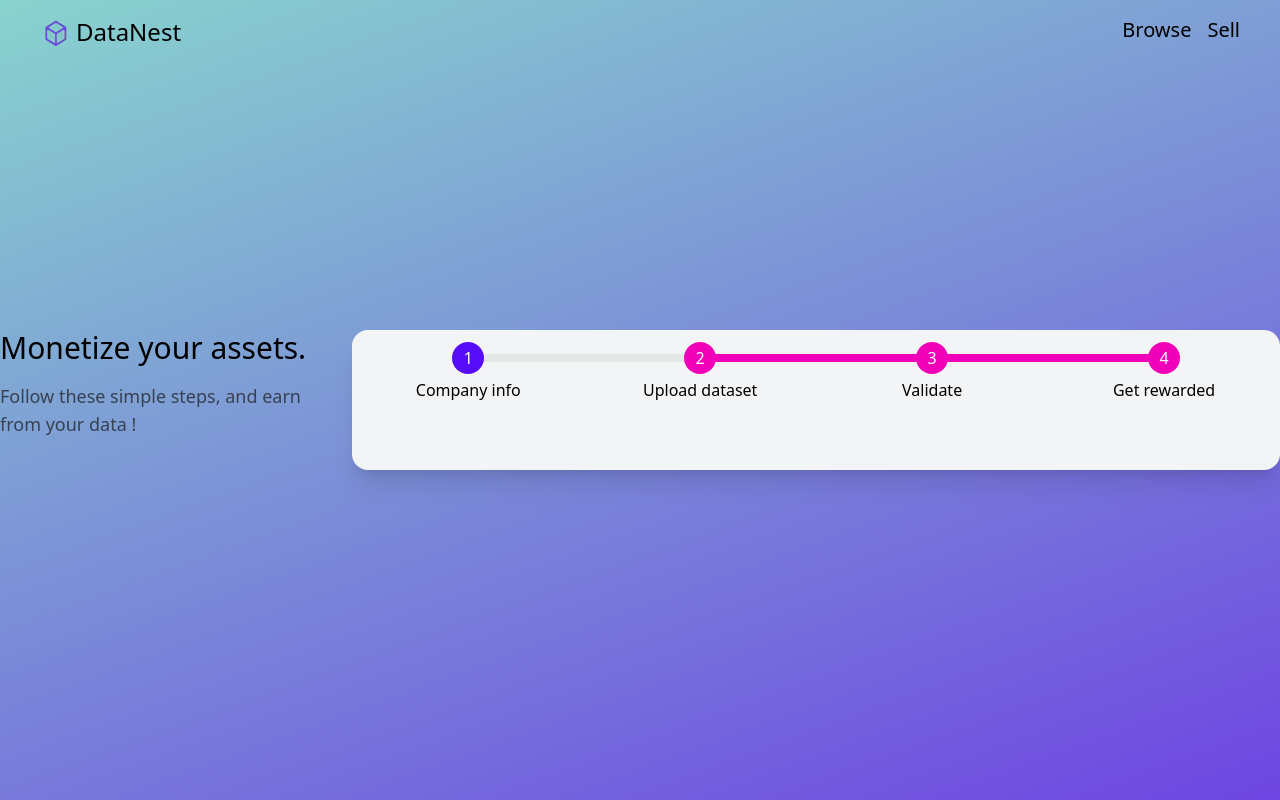
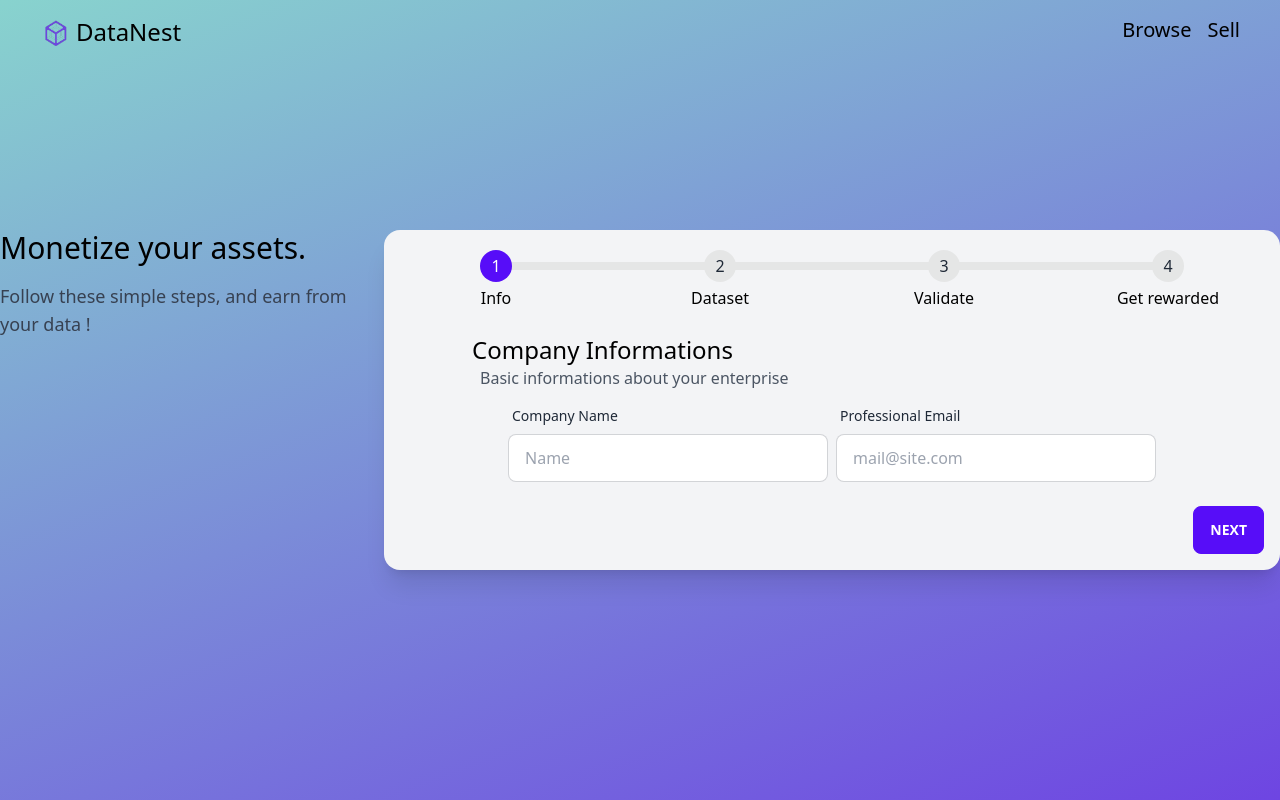
Before and after one commit to baris-f/PBWS-DataNFT, a Vue app: page /sell in a window 1280 px wide. Built offline with nearby package versions, Linux system fonts and the light colour scheme.

Commit message:
form working

```diff
--- /dev/null
+++ b/src/components/CompanyInfo.vue
@@ -0,0 +1,34 @@
+<script setup>
+
+</script>
+
+<template>
+    <div class="form-control p-6 space-y-2">
+      <div class="ml-2 lg:ml-16">
+        <div class="text-2xl"> Company Informations</div>
+        <div class="text-md text-gray-600 ml-2"> Basic informations about your enterprise</div>
+      </div>
+      <div class="space-x-2 mx-auto flex">
+        <div>
+          <label class="label">
+            <span class="label-text">Company Name</span>
+          </label>
+          <label class="input-text">
+            <input type="text" placeholder="Name" class="input input-bordered lg:w-80">
+          </label>
+        </div>
+        <div>
+          <label class="label">
+            <span class="label-text">Professional Email</span>
+          </label>
+          <label class="input-text">
+            <input type="text" placeholder="mail@site.com" class="input input-bordered lg:w-80">
+          </label>
+        </div>
+      </div>
+  </div>
+</template>
+
+<style scoped>
+
+</style>
--- a/src/components/Form.vue
+++ b/src/components/Form.vue
@@ -1,15 +1,48 @@
 <script setup>
+import {defineProps, ref} from "vue";
+import CompanyInfo from "./CompanyInfo.vue";
+import SendDataset from "./SendDataset.vue";
+import GetRewarded from "./GetRewarded.vue";
+import ValidateDataset from "./ValidateDataset.vue";
 
+defineProps({
+
+})
+
+const page = ref(0)
+const condition = page > 0
+const classtheme = "step-primary"
+
+function displayIfAbove(nb){ return page.value >= nb;}
+function displayIfBelow(nb){ return page.value < nb;}
+function displayIfEqual(nb){ return page.value === nb;}
+function previous(){
+  if (page.value > 0)
+    page.value--;
+}
+function next(){
+  if (page.value < 3)
+    page.value++;
+}
 </script>
 
 <template>
-  <div class="card w-full ml-8 bg-gray-100 shadow-xl">
-    <ul class="steps mt-2">
-      <li class="step step-primary">Company info</li>
-      <li class="step step-secondary">Upload dataset</li>
-      <li class="step step-secondary">Validate</li>
-      <li class="step step-secondary">Get rewarded</li>
+  <div class="card w-full ml-8 bg-gray-100 shadow-xl max-w-4xl">
+    <ul class="steps mt-4">
+      <li class="step" :class="displayIfAbove(0) && classtheme">Info</li>
+      <li class="step" :class="displayIfAbove(1) && classtheme">Dataset</li>
+      <li class="step" :class="displayIfAbove(2) && classtheme">Validate</li>
+      <li class="step" :class="displayIfAbove(3) && classtheme">Get rewarded</li>
     </ul>
+    <CompanyInfo v-if="displayIfEqual(0)"/>
+    <SendDataset v-if="displayIfEqual(1)"/>
+    <ValidateDataset v-if="displayIfEqual(2)"/>
+    <GetRewarded v-if="displayIfEqual(3)"/>
+    <div class="flex m-4 mt-0">
+      <button class="btn btn-outline" v-if="displayIfAbove(1)" @click="previous"> Previous</button>
+      <div class="flex-grow"></div>
+      <button class="btn btn-primary" v-if="displayIfBelow(3)" @click="next"> Next</button>
+    </div>
   </div>
 
 </template>
--- /dev/null
+++ b/src/components/GetRewarded.vue
@@ -0,0 +1,34 @@
+<script setup>
+
+</script>
+
+<template>
+    <div class="form-control p-6 space-y-2">
+      <div class="ml-2">
+        <div class="text-2xl"> Get Rewarded</div>
+        <div class="text-md text-gray-600 ml-2"> Basic informations about your enterprise</div>
+      </div>
+      <div class="space-x-2 mx-auto flex">
+        <div>
+          <label class="label">
+            <span class="label-text">Company Name</span>
+          </label>
+          <label class="input-text">
+            <input type="text" placeholder="Name" class="input input-bordered">
+          </label>
+        </div>
+        <div>
+          <label class="label">
+            <span class="label-text">Professional Email</span>
+          </label>
+          <label class="input-text">
+            <input type="text" placeholder="mail@site.com" class="input input-bordered">
+          </label>
+        </div>
+      </div>
+  </div>
+</template>
+
+<style scoped>
+
+</style>
--- a/src/components/Sell.vue
+++ b/src/components/Sell.vue
@@ -18,7 +18,6 @@ const count = ref(0)
         <div class="text-lg mb-8 text-gray-700">
           Follow these simple steps, and earn from your data !
         </div>
-
       </div>
       <div class="flex-grow"></div>
       <Form></Form>
--- /dev/null
+++ b/src/components/SendDataset.vue
@@ -0,0 +1,34 @@
+<script setup>
+
+</script>
+
+<template>
+    <div class="form-control p-6 space-y-2">
+      <div class="ml-2 lg:ml-16">
+        <div class="text-2xl"> Share your data</div>
+        <div class="text-md text-gray-600 ml-2 "> We will generate a secure access token to it</div>
+      </div>
+      <div class="space-x-2 mx-auto flex">
+        <div>
+          <label class="label">
+            <span class="label-text">Private API Endpoint</span>
+          </label>
+          <label class="input-text">
+            <input type="text" placeholder="URL" class="input input-bordered lg:w-80">
+          </label>
+        </div>
+        <div>
+          <label class="label">
+            <span class="label-text">Professional Email</span>
+          </label>
+          <label class="input-text">
+            <input type="text" placeholder="mail@site.com" class="input input-bordered lg:w-80">
+          </label>
+        </div>
+      </div>
+  </div>
+</template>
+
+<style scoped>
+
+</style>
--- /dev/null
+++ b/src/components/ValidateDataset.vue
@@ -0,0 +1,34 @@
+<script setup>
+
+</script>
+
+<template>
+    <div class="form-control p-6 space-y-2">
+      <div class="ml-2">
+        <div class="text-2xl"> Validate Dataset</div>
+        <div class="text-md text-gray-600 ml-2"> Basic informations about your enterprise</div>
+      </div>
+      <div class="space-x-2 mx-auto flex">
+        <div>
+          <label class="label">
+            <span class="label-text">Company Name</span>
+          </label>
+          <label class="input-text">
+            <input type="text" placeholder="Name" class="input input-bordered">
+          </label>
+        </div>
+        <div>
+          <label class="label">
+            <span class="label-text">Professional Email</span>
+          </label>
+          <label class="input-text">
+            <input type="text" placeholder="mail@site.com" class="input input-bordered">
+          </label>
+        </div>
+      </div>
+  </div>
+</template>
+
+<style scoped>
+
+</style>
--- a/tailwind.config.js
+++ b/tailwind.config.js
@@ -17,6 +17,6 @@ module.exports = {
 
   // daisyUI config (optional)
   daisyui: {
-    darkTheme: "luxury",
+    darkTheme: "winter",
   },
 }
```
